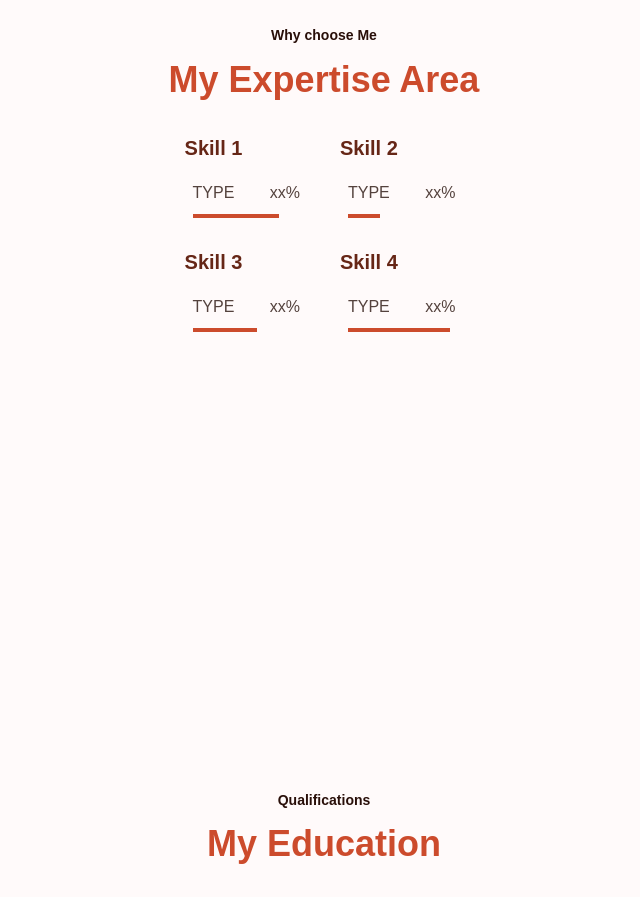
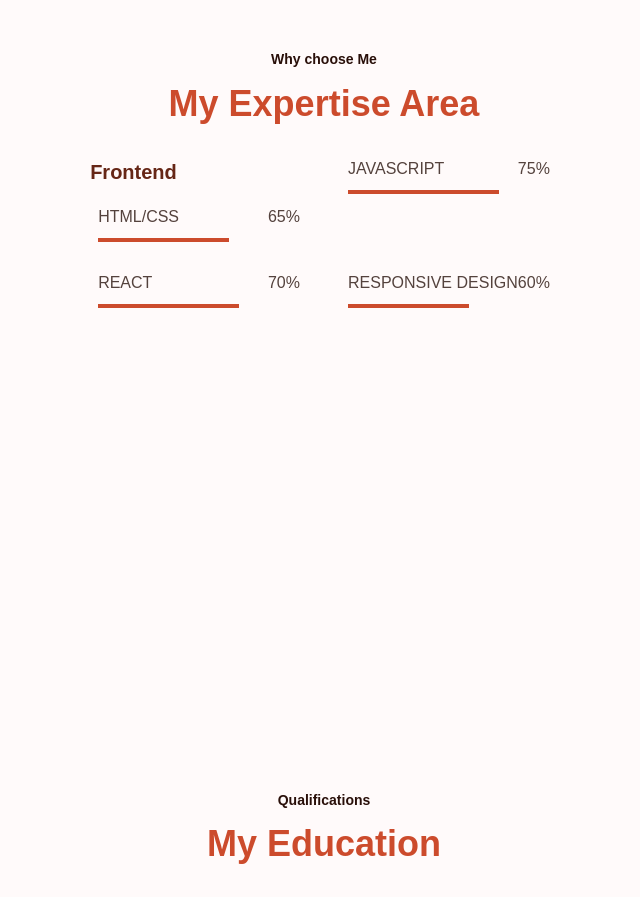
Before and after one commit to rzanabusamra22/OnlinePortfolio, a React (Create React App) app in the folder frontend/: page / in a window 1280 px wide. Shown: the part 1840-2737 px from the top of the page, without its empty margins (316-956 px from the left). Built offline with nearby package versions, Linux system fonts and the light colour scheme; some icons are missing; a web font is replaced by a local one.

Commit message:
Adding Data

```diff
--- a/frontend/src/components/Style.css
+++ b/frontend/src/components/Style.css
@@ -299,19 +299,19 @@ img {
 }
 
 .skills__html{
-    width:80%;
+    width:65%;
 }
 
 .skills__js{
-    width:30%;
+    width:75%;
 }
 
 .skills__react{
-    width:60%;
+    width:70%;
 }
 
 .skills__angular{
-    width:95%;
+    width:60%;
 }
 /* training and education */
 
--- a/frontend/src/components/skillsSection/index.js
+++ b/frontend/src/components/skillsSection/index.js
@@ -10,34 +10,31 @@ const skillsSection = ({id}) => {
                      <h2 class="section-title">My Expertise Area</h2>
                      <div class="skills__container bd-grid">
                          <div class="skills__content">
-                             <h3 class="skills__subtitle">Skill 1</h3>
+                             <h3 class="skills__subtitle">Frontend</h3>
                              <div class="skills__data">
-                                 <span class="skills_name">type</span>
-                                 <span class="skills_number">xx%</span>
+                                 <span class="skills_name">HTML/CSS</span>
+                                 <span class="skills_number">65%</span>
                                  <span class="skills_bar skills__html"></span>
                              </div>
                          </div>
                          <div class="skills__content">
-                             <h3 class="skills__subtitle">Skill 2</h3>
                              <div class="skills__data">
-                                 <span class="skills_name">type</span>
-                                 <span class="skills_number">xx%</span>
+                                 <span class="skills_name">jAVASCRIPT</span>
+                                 <span class="skills_number">75%</span>
                                  <span class="skills_bar skills__js"></span>
                              </div>
                          </div>
                          <div class="skills__content">
-                             <h3 class="skills__subtitle">Skill 3</h3>
                              <div class="skills__data">
-                                 <span class="skills_name">type</span>
-                                 <span class="skills_number">xx%</span>
+                                 <span class="skills_name">REACT</span>
+                                 <span class="skills_number">70%</span>
                                  <span class="skills_bar skills__react"></span>
                              </div>
                          </div>
                          <div class="skills__content">
-                             <h3 class="skills__subtitle">Skill 4</h3>
                              <div class="skills__data">
-                                 <span class="skills_name">type</span>
-                                 <span class="skills_number">xx%</span>
+                                 <span class="skills_name">RESPONSIVE DESIGN</span>
+                                 <span class="skills_number">60%</span>
                                  <span class="skills_bar skills__angular"></span>
                              </div>
                          </div>
```
Also changed, not shown: 2 other files (tests, documents, lock files or other folders).
